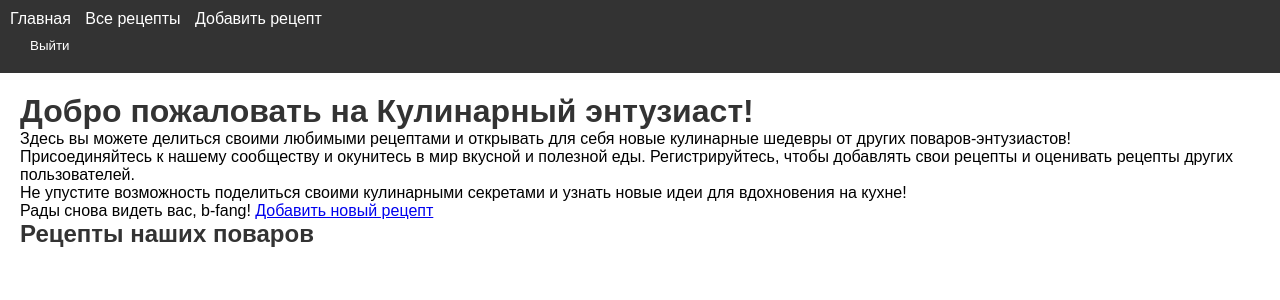
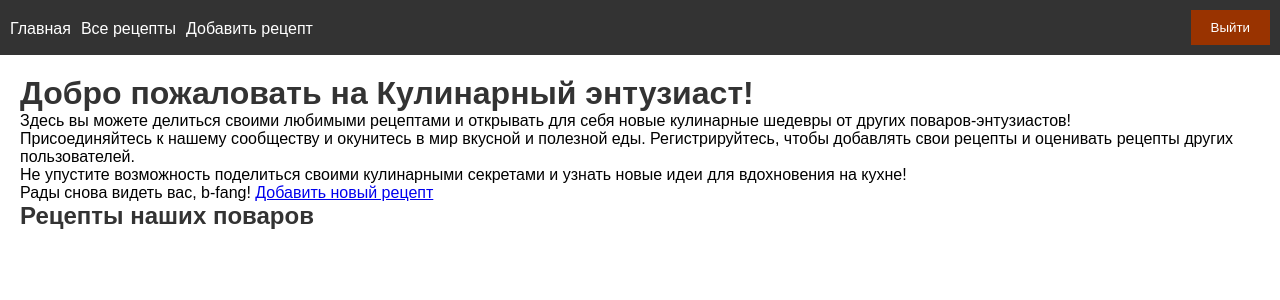
Before and after one commit to b-fang-code/Rec_Project, a Django app: page / in a window 1280 px wide. Shown: the top 300 px of the page. Run offline with Django 5.2, Linux system fonts and the light colour scheme; a user stored in the database is signed in; data that the repository does not hold is empty.

Commit message:
update project

```diff
--- a/recipesproject/recipesapp/static/css/style.css
+++ b/recipesproject/recipesapp/static/css/style.css
@@ -13,12 +13,14 @@ nav {
   background-color: #333;
   color: #fff;
   padding: 10px;
+  display: flex;
 }
 
 nav a {
   color: #fff;
   text-decoration: none;
   margin-right: 10px;
+  margin-top: 10px;
 }
 
 main {
@@ -53,3 +55,20 @@ button {
   padding: 10px 20px;
   cursor: pointer;
 }
+
+button:hover {
+  background-color: #555;
+}
+
+.exit {
+  margin-left: auto;
+}
+
+.exit button {
+  background-color: #993300;
+  color: #fff;
+}
+
+.exit button:hover {
+  background-color: #cc6600;
+}
--- a/recipesproject/recipesapp/templates/recipesapp/base.html
+++ b/recipesproject/recipesapp/templates/recipesapp/base.html
@@ -11,9 +11,9 @@
     <a href="{% url 'recipes:all_recipes' %}">Все рецепты</a>
     {% if user.is_authenticated %}
       <a href="{% url 'recipes:recipe_add' %}">Добавить рецепт</a>
-      <form action="{% url 'recipes:logout' %}" method="post">
+      <form class="exit" action="{% url 'recipes:logout' %}" method="post">
         {% csrf_token %}
-        <button type="submit">Выйти</button>
+        <button class="exitbutton" type="submit">Выйти</button>
       </form>
     {% else %}
       <a href="{% url 'recipes:login' %}">Войти</a>
--- a/recipesproject/recipesproject/settings.py
+++ b/recipesproject/recipesproject/settings.py
@@ -122,7 +122,7 @@ STATIC_ROOT = os.path.join(BASE_DIR, 'static')
 STATIC_URL = 'static/'
 
 STATICFILES_DIRS = (
-    os.path.join(BASE_DIR, 'staticfiles'),
+    os.path.join(BASE_DIR, 'recipesapp/static'),
 )
 
 STATICFILES_FINDERS = (
```
Also changed, not shown: recipesproject/db.sqlite3.
